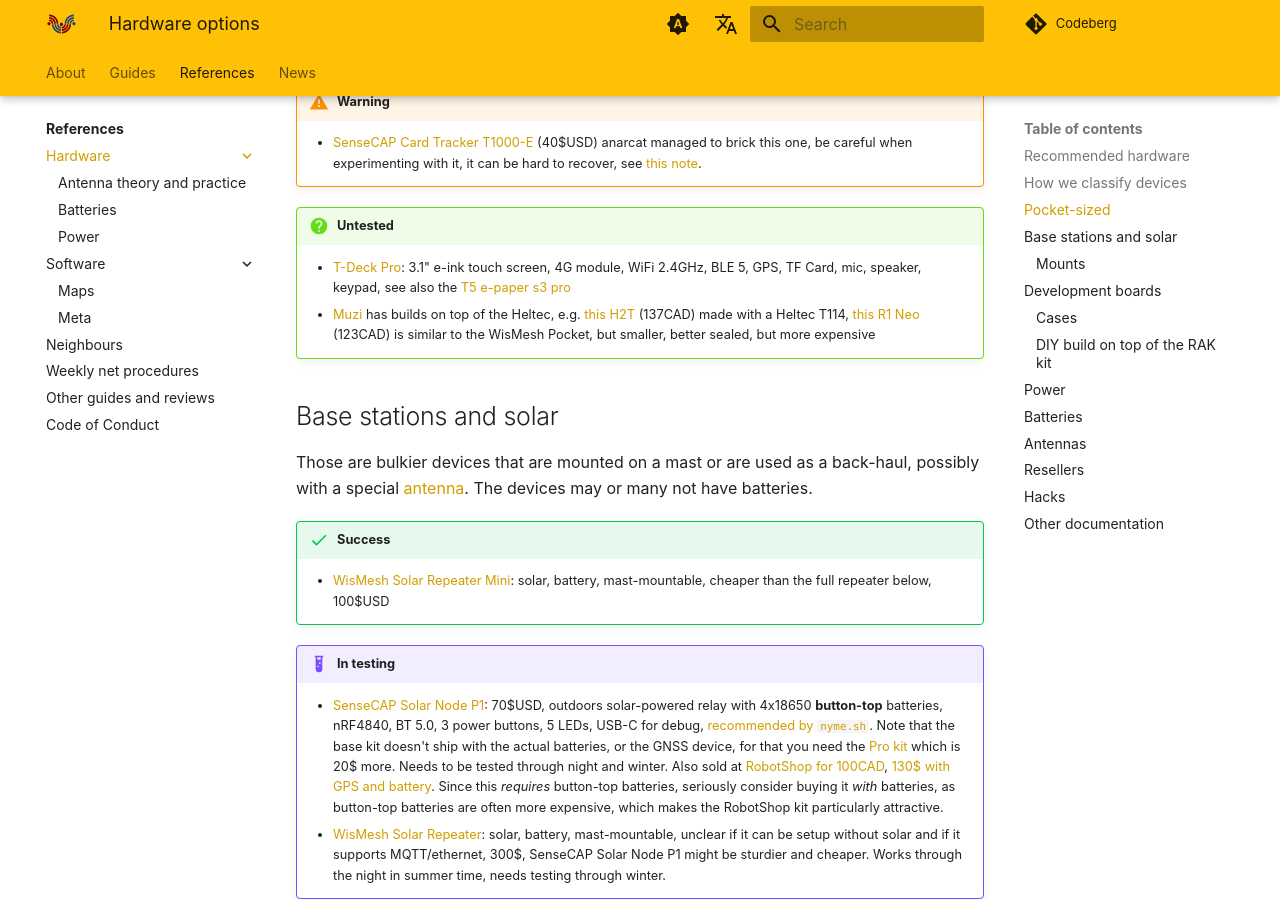
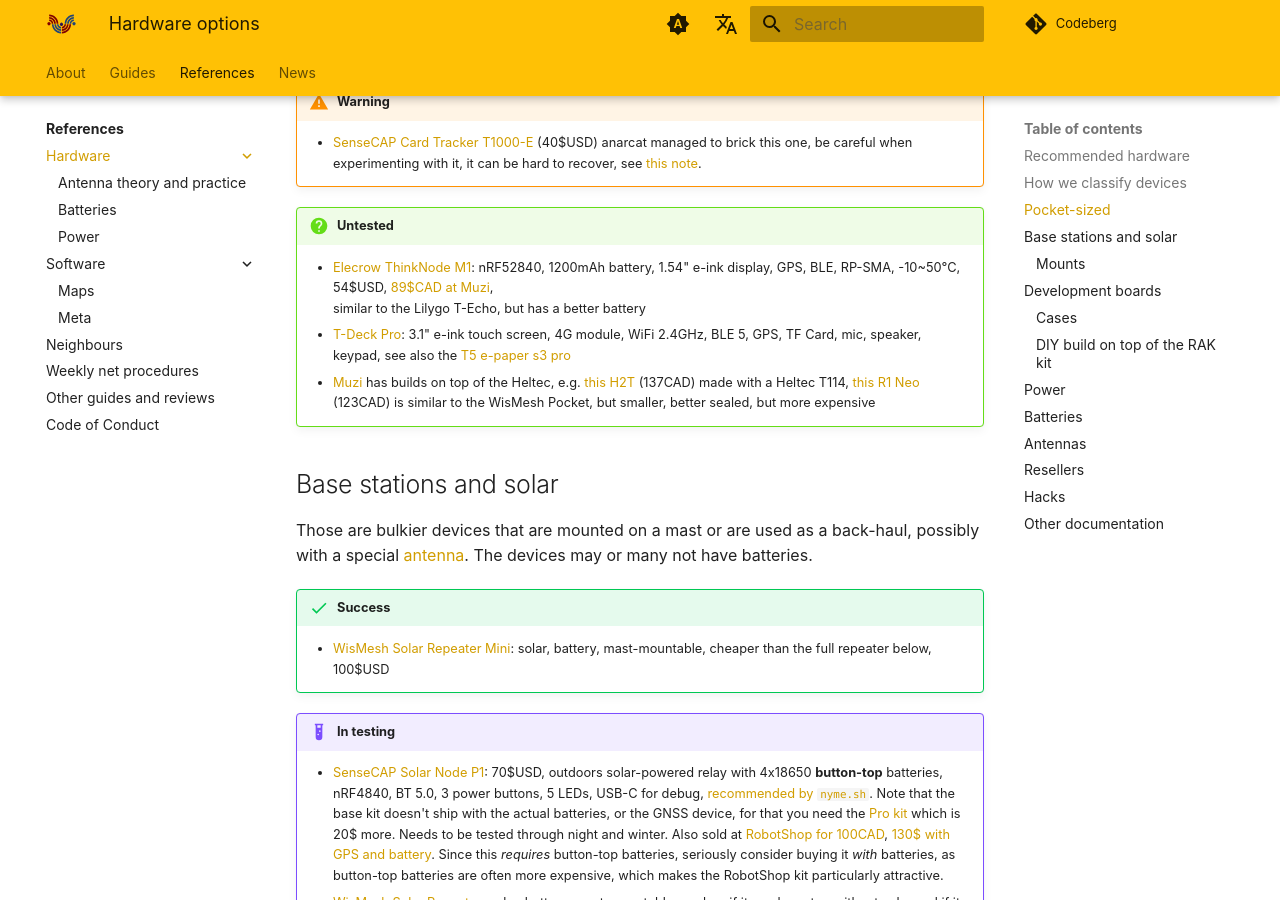
Before and after one commit to ReseauLibre/lora.reseaulibre.ca, an MkDocs documentation site: the page built from docs/references/hardware/index.md, in a window 1280 px wide and 900 px high, scrolled down 3104 px. Built offline with MkDocs 1.6.1 and Material for MkDocs 9.7.7, drawn with Linux system fonts in a browser that asks for light colours; plug-ins that fetch from the network failed and are left out; comment, search, counter and statistics services are not loaded.

Commit message:
add the thinknode m1 as an interesting alternative to the t-echo

```diff
--- a/docs/references/hardware/index.md
+++ b/docs/references/hardware/index.md
@@ -140,6 +140,10 @@
 
 !!! question "Untested"
 
+    - [Elecrow ThinkNode M1](https://www.elecrow.com/thinknode-m1-meshtastic-lora-signal-transceiver-powered-by-nrf52840-with-154-screen-support-gps.html):
+      nRF52840, 1200mAh battery, 1.54" e-ink display, GPS, BLE, RP-SMA,
+      -10~50°C, 54$USD, [89$CAD at Muzi](https://muzi.works/products/elecrow-thinknode-m1),
+      similar to the Lilygo T-Echo, but has a better battery
     - [T-Deck Pro](https://lilygo.cc/products/t-deck-pro): 3.1" e-ink touch screen, 4G module, WiFi 2.4GHz,
       BLE 5, GPS, TF Card, mic, speaker, keypad, see also the [T5 e-paper
       s3 pro](https://lilygo.cc/products/t5-e-paper-s3-pro)
```
